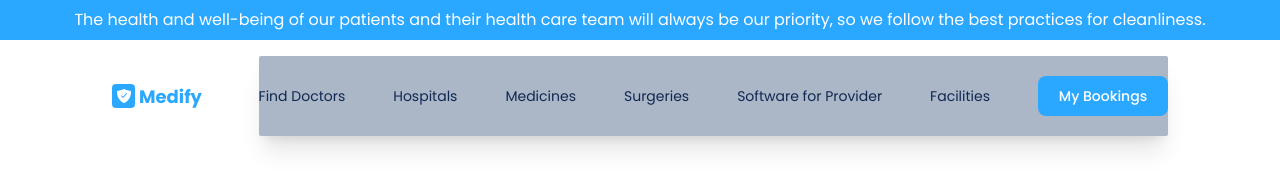
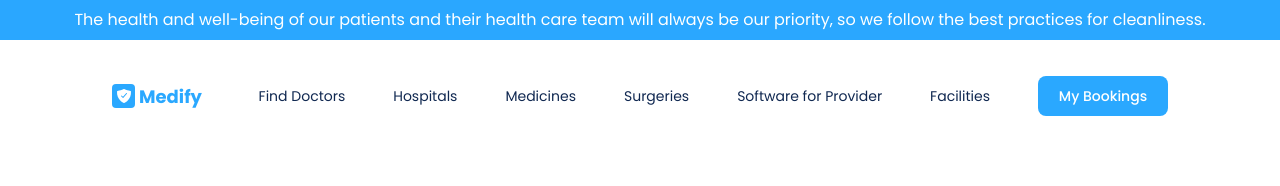
Before and after one commit to Santtamk/FrontEnd--Medical-Center-Slot-Booking-Platform, a React (Vite) app in the folder medicalcentreslotbooking/: page / in a window 1280 px wide. Shown: the top 186 px of the page. Built offline with nearby package versions, Linux system fonts and the light colour scheme; no server answers.

Commit message:
navissue filed

```diff
--- a/medicalcentreslotbooking/src/components/navbar/Navbar.jsx
+++ b/medicalcentreslotbooking/src/components/navbar/Navbar.jsx
@@ -34,7 +34,7 @@ const Navbar = () => {
         <div className="menu-icon cursor-pointer" onClick={toggleNav}>
           ☰
         </div>
-        <ul className={`navbar-list ${isOpen && "open"} z-40 !bg-light-grey2 shadow-xl rounded-sm py-5`}>
+        <ul className={`navbar-list ${isOpen && "open"} z-40 !bg-light-grey2 lg:!bg-white lg:shadow-none shadow-xl rounded-sm py-5`}>
           <li><Link to='/find-doctors'>Find Doctors</Link></li>
           <li>Hospitals</li>
           <li>Medicines</li>
```
